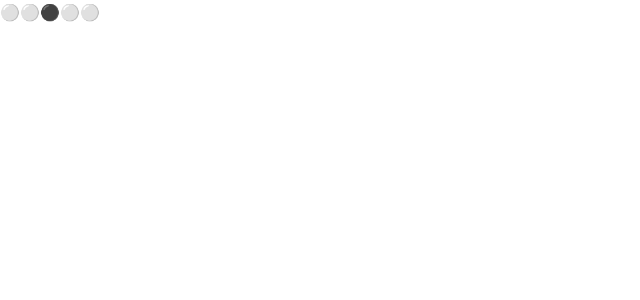
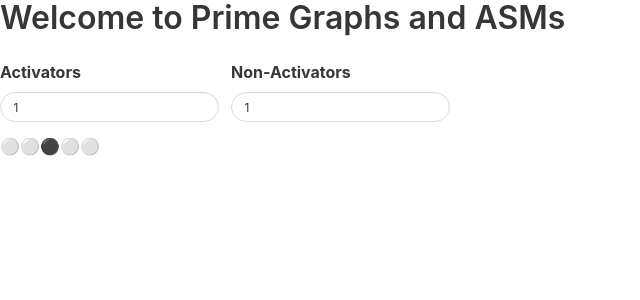
Before and after one commit to navyhockey56/prime_graphs_and_asms, a Vue app: page /#/ in a window 1280 px wide. Shown: the top 300 px of the page, without its empty margins (0-640 px from the left). Built offline with nearby package versions, Linux system fonts and the light colour scheme.

Commit message:
controls

```diff
--- a/public/index.html
+++ b/public/index.html
@@ -5,11 +5,11 @@
     <meta http-equiv="X-UA-Compatible" content="IE=edge">
     <meta name="viewport" content="width=device-width,initial-scale=1.0">
     <link rel="icon" href="<%= BASE_URL %>favicon.ico">
-    <title>prime_graphs</title>
+    <title>Prime Graphs and ASMs</title>
   </head>
   <body>
     <noscript>
-      <strong>We're sorry but prime_graphs doesn't work properly without JavaScript enabled. Please enable it to continue.</strong>
+      <strong>We're sorry but Prime Graphs and ASMs doesn't work properly without JavaScript enabled. Please enable it to continue.</strong>
     </noscript>
     <div id="app"></div>
     <!-- built files will be auto injected -->
--- /dev/null
+++ b/src/components/Controls.vue
@@ -0,0 +1,19 @@
+<template>
+  <div class="field is-grouped">
+    <p class="control">
+      <label class="label">Activators</label>
+      <input class="input is-rounded is-small" type="text" value="1">
+    </p>
+    <p class="control">
+      <label class="label">Non-Activators</label>
+      <input class="input is-rounded is-small" type="text" value="1">
+    </p>
+  </div>
+</template>
+
+<script lang="ts">
+import Vue from 'vue'
+export default Vue.extend({
+
+})
+</script>
--- a/src/views/Home.vue
+++ b/src/views/Home.vue
@@ -1,17 +1,23 @@
 <template>
-  <Cycle type="square" :length="5" :activeIndex="3"/>
+  <div>
+    <h1 class="title">Welcome to Prime Graphs and ASMs</h1>
+    <Controls/>
+    <Cycle type="square" :length="5" :activeIndex="3"/>
+  </div>
 </template>
 
 <script lang="ts">
 import Vue from 'vue';
 import HelloWorld from '@/components/HelloWorld.vue';
 import Cycle from '@/components/Cycle.vue';
+import Controls from '@/components/Controls.vue';
 
 export default Vue.extend({
   name: 'home',
   components: {
     HelloWorld,
     Cycle,
+    Controls
   },
 });
 </script>
--- a/tslint.json
+++ b/tslint.json
@@ -13,7 +13,7 @@
     "indent": [true, "spaces", 2],
     "interface-name": false,
     "ordered-imports": true,
-    "object-literal-sort-keys": true,
+    "object-literal-sort-keys": false,
     "no-consecutive-blank-lines": false
   }
 }
```
